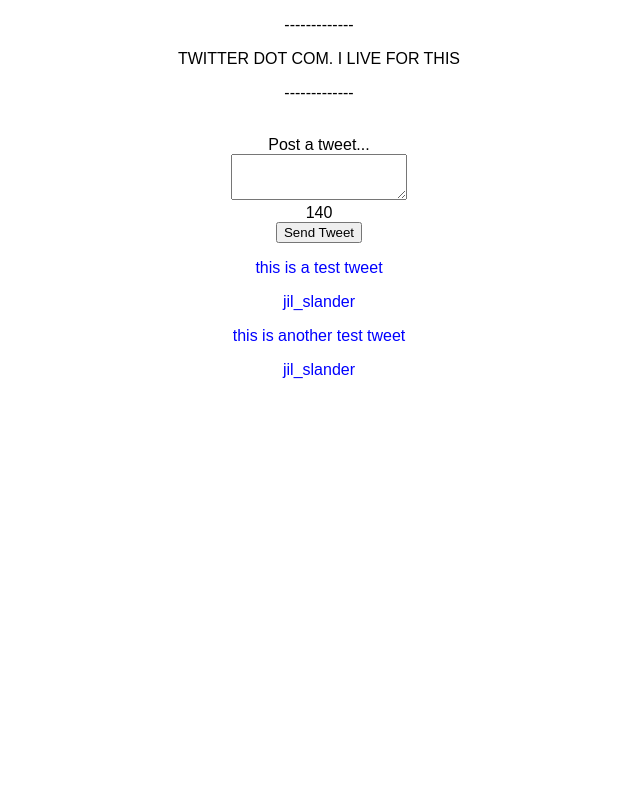
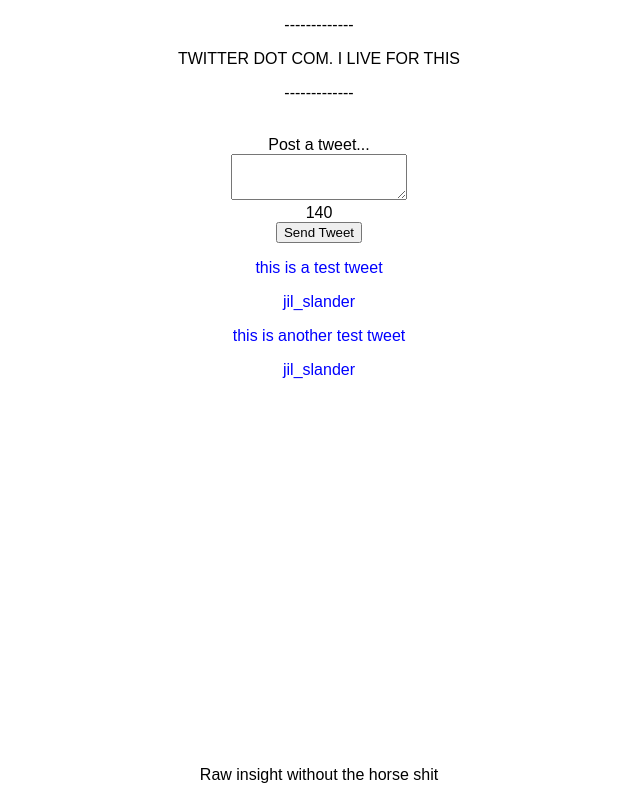
Before and after one commit to sophiehelf/mini-twit, a React (Create React App) app: page / in a window 1280 px wide. Shown: the whole page, without its empty margins (321-961 px from the left). Built offline with nearby package versions, Linux system fonts and the light colour scheme.

Commit message:
centered footer

```diff
--- a/src/App.js
+++ b/src/App.js
@@ -2,12 +2,14 @@
 import logo from './logo.svg';
 import './App.css';
 import Container from './Container'
+import Footer from './Footer'
 
 class App extends Component {
   render() {
     return (
       <div className="App">
         <Container />
+        <Footer />
       </div>
     );
   }
--- /dev/null
+++ b/src/Footer.js
@@ -0,0 +1,9 @@
+import React, { Component } from 'react'
+
+const Footer = (props) => {
+	return(
+		<p className="footer">Raw insight without the horse shit</p>
+	)
+}
+
+export default Footer
--- a/src/index.css
+++ b/src/index.css
@@ -12,3 +12,13 @@
 .tweet {
 	color: blue;
 }
+
+.footer {
+	position: absolute;
+	bottom: 0px;
+
+	margin-left: auto;
+	margin-right: auto;
+	left: 0;
+	right: 0;
+}
```
